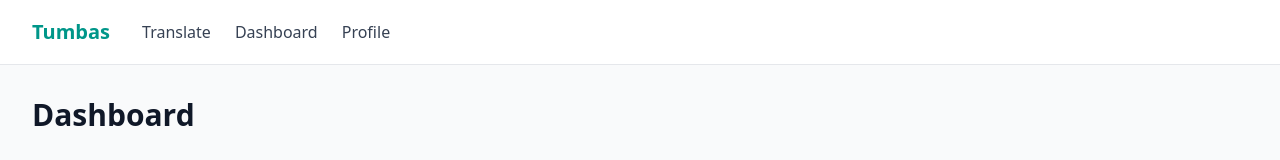
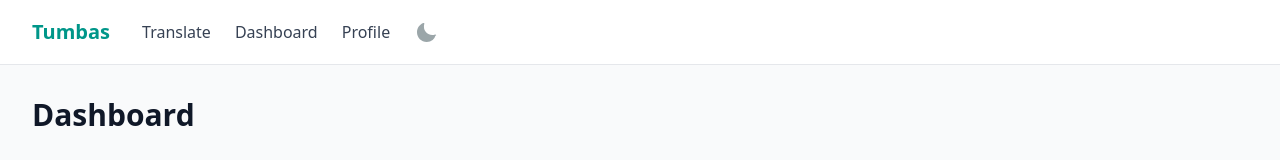
Before and after one commit to minna-lproc/tumbas, a Next.js app: page /dashboard in a window 1280 px wide. Shown: the top 160 px of the page. Built offline with nearby package versions, Linux system fonts and the light colour scheme.

Commit message:
added theme toggle button

```diff
--- a/app/(main)/layout.tsx
+++ b/app/(main)/layout.tsx
@@ -1,5 +1,6 @@
 import Link from 'next/link';
 import { createServerSupabaseClient } from '@/lib/supabase/server';
+import { ThemeToggle } from '@/components/utils/ThemeToggle';
 
 export default async function MainLayout({
   children,
@@ -42,6 +43,8 @@ export default async function MainLayout({
                 >
                   Profile
                 </Link>
+
+                <ThemeToggle />
               </div>
             </div>
             {user && (
--- /dev/null
+++ b/components/utils/ThemeToggle.tsx
@@ -0,0 +1,37 @@
+'use client';
+
+import { motion } from 'framer-motion';
+import { useThemeToggle } from "@/hooks/useThemeToggle";
+import { div } from 'framer-motion/client';
+
+export const ThemeToggle = () => {
+
+    const { isDarkMode, toggleTheme } = useThemeToggle();
+
+    return (
+        <motion.button
+            whileHover={{ scale: 1.1 }}
+            whileTap={{ scale: 0.9 }}
+            onClick={toggleTheme}>
+
+            {
+                isDarkMode ? (
+                    <div className="flex items-center gap-2 text-white">
+                    <svg className="h-6 w-6 text-gray" fill="currentColor" viewBox="0 0 24 24">
+                        <path d="M12 4.354a1 1 0 0 1 1 1V7a1 1 0 0 1-2 0V5.354a1 1 0 0 1 1-1zm0 11.292a4.938 4.938 0 0 0 0-9.876 4.938 4.938 0 0 0 0 9.876zm6.364-7.778a1 1 0 0 1 1.414 1.414l-1.414-1.414zm-12.728 0L4.222 9.282a1 1 0 0 1 1.414-1.414zm12.728 12.728a1 1 0 0 1-1.414-1.414l1.414 1.414zm-12.728 0L4.222 20.01a1 1 0 0 1 1.414 1.414zM19 11a1 1 0 0 1 0 2h-1a1 1 0 0 1 0-2h1zm-14 0a1 1 0 0 1 0 2H4a1 1 0 0 1 0-2h1zm11.95 6.364a1 1 0 0 1-1.414 1.414l1.414-1.414zm-9.9 0L7.536 18.778a1 1 0 0 1-1.414-1.414l1.414 1.414z" />
+                    </svg>
+                    Light Mode
+                    </div>
+                ) : (
+                    <div className="flex items-center gap-2 text-white">
+                    <svg className="h-6 w-6 text-gray" fill="currentColor" viewBox="0 0 24 24">
+                        <path d="M21.752 15.002A9.718 9.718 0 0 1 12.75 22C7.373 22 3 17.627 3 12.25c0-4.243 2.635-7.874 6.354-9.213a.75.75 0 0 1 .993.832 8.218 8.218 0 0 0-.406 2.993c0 4.556 3.694 8.25 8.25 8.25 1.03 0 2.02-.19 2.938-.537a.75.75 0 0 1 .617 1.36z" />
+                    </svg>
+                    Dark Mode
+                    </div>
+                )
+
+            }
+            </motion.button>
+    )
+}
--- /dev/null
+++ b/hooks/useThemeToggle.ts
@@ -0,0 +1,21 @@
+'use client';
+
+import { useEffect, useState } from 'react';
+
+export const useThemeToggle = () => {
+  const [isDarkMode, setIsDarkMode] = useState(false);
+
+  useEffect(() => {
+    const storedTheme = localStorage.getItem('theme');
+    if (storedTheme === 'dark') {
+      setIsDarkMode(true);
+    }
+  }, []);
+
+  const toggleTheme = () => {
+    setIsDarkMode(!isDarkMode);
+    localStorage.setItem('theme', isDarkMode ? 'light' : 'dark');
+  };
+
+  return { isDarkMode, toggleTheme };
+};
```
